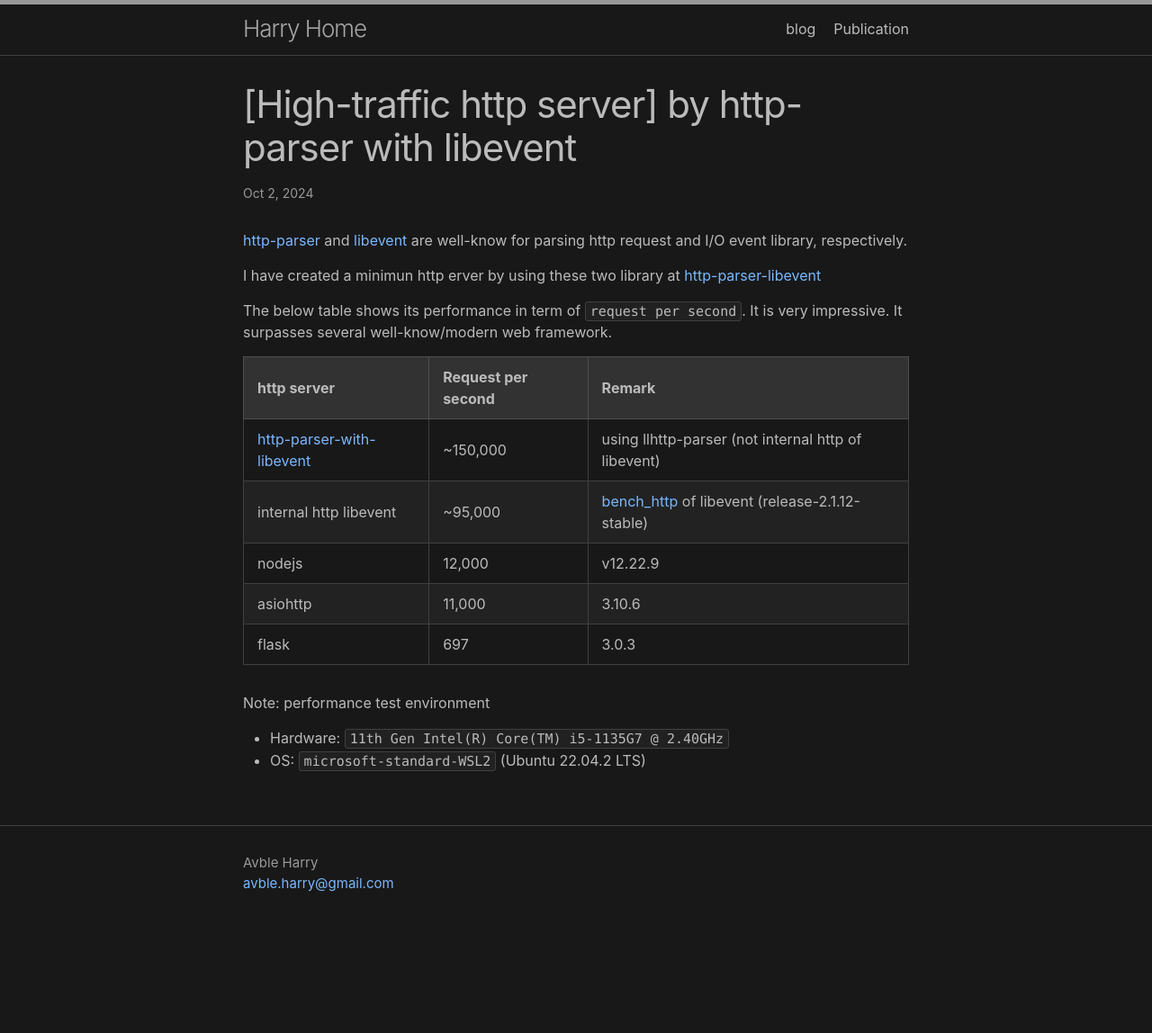
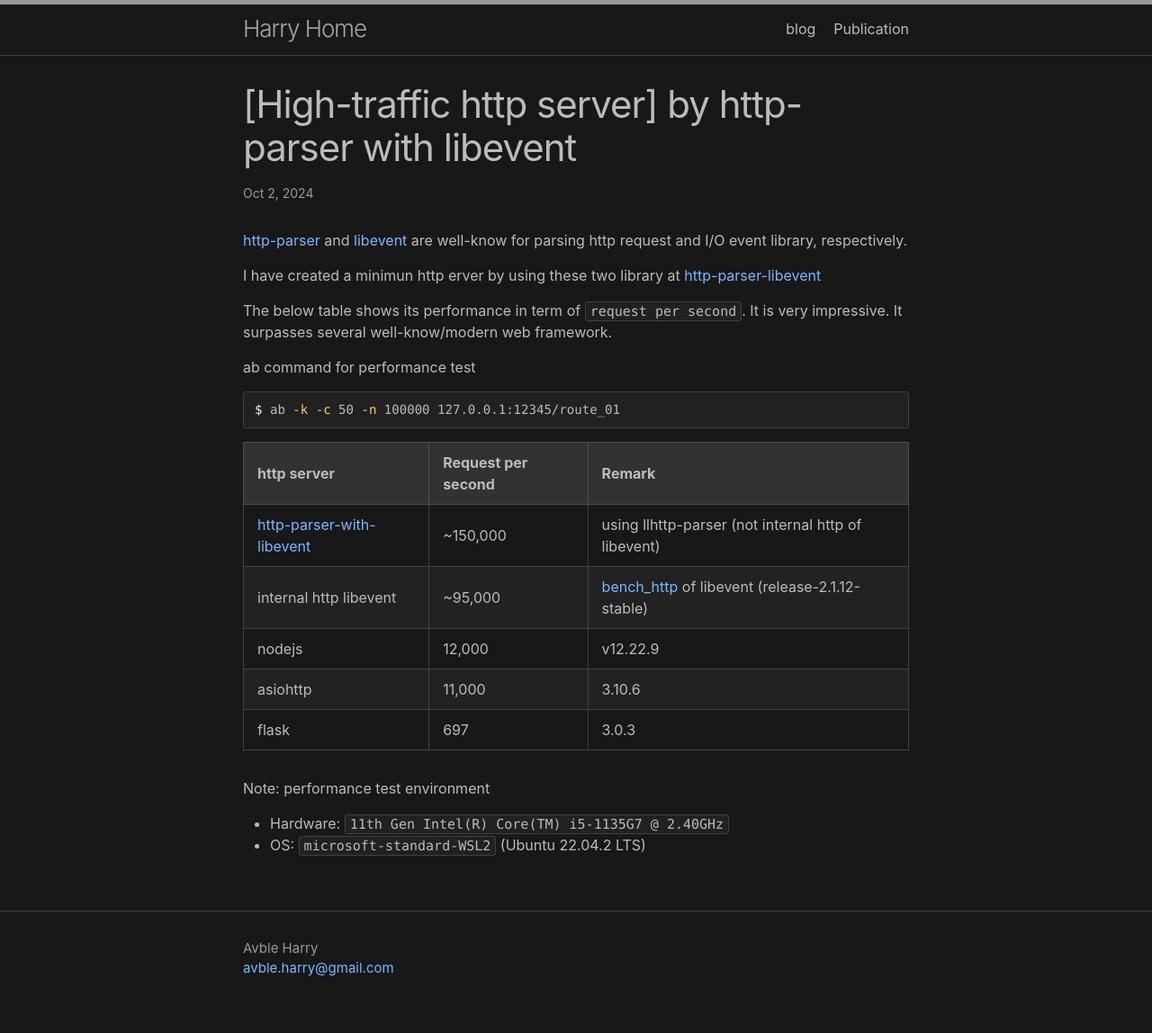
Before and after one commit to avble/avble.github.io, a Jekyll site: the page built from _posts/2024-10-02-http-parser-with-libevent.md, in a window 1280 px wide. Shown: the whole page at 90% size. Built offline with Jekyll 4.4.1, drawn with Linux system fonts in a browser that asks for light colours; before the commit the page ends 1053 px from its top, so only the background shows below that.

Commit message:
Update post

````diff
--- a/_posts/2024-10-02-http-parser-with-libevent.md
+++ b/_posts/2024-10-02-http-parser-with-libevent.md
@@ -9,6 +9,11 @@
 
 The below table shows its performance in term of `request per second`. It is very impressive.
 It surpasses several well-know/modern web framework.
+
+ab command for performance test
+``` shell
+$ ab -k -c 50 -n 100000 127.0.0.1:12345/route_01
+```
 
 | http server | Request per second | Remark |
 |----|----|----|
````
